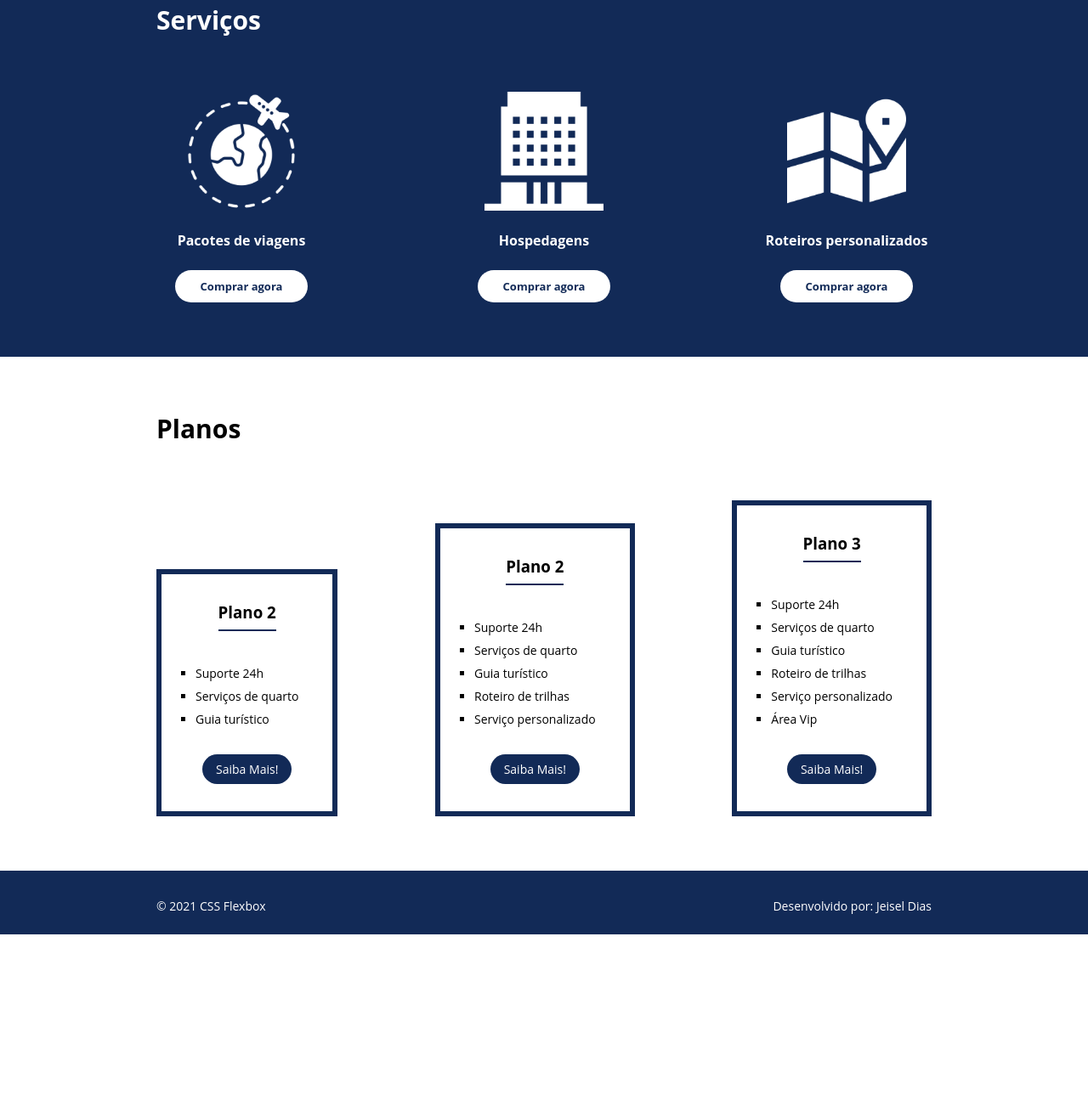
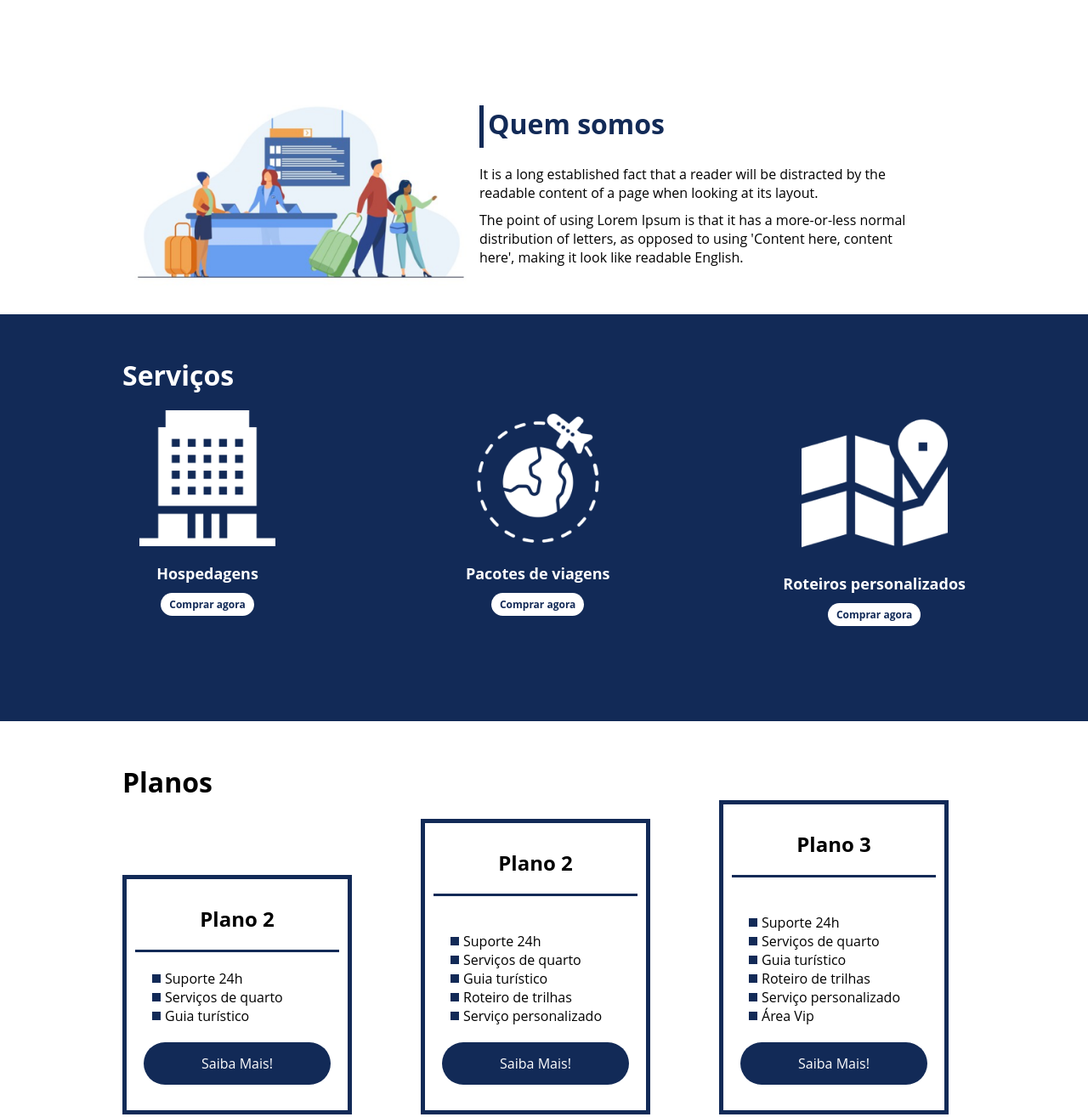
Before and after one commit to jeiseldias/dio-flexbox-projeto, a plain HTML site: page index.html in a window 1280 px wide. Shown: the part 821-2136 px from the top of the page at 85% size. Before the commit the page ends 1921 px from the top, so only its background shows below. Drawn offline with Linux system fonts and the light colour scheme.

Commit message:
Estrutura apresentada pela instrutora Karen Santos

```diff
--- a/index.html
+++ b/index.html
@@ -6,11 +6,12 @@
     <title>Flex Turismos</title>
     <link rel="stylesheet" href="./styles/style.css">
 </head>
+
 <body>
-    <header class="header">
-        <div class="container">
-            <h1>FlexTurismos</h1>
-            <ul class="menu">
+    <header>
+        <div class="flex-container menu">
+            <div><h1>FlexTurismos</h1></div>
+            <ul class="list-items">
                 <li><a href="#quem-somos">Quem Somos</a></li>
                 <li><a href="#servicos">Serviços</a></li>
                 <li><a href="#planos">Planos</a></li>
@@ -18,51 +19,51 @@
         </div>
     </header>
 
-    <div class="container topicos">
-        <div class="topicos-coluna">
+    <div class="flex-container apresentacao">
+        <div class="texto-apresentacao">
             <h1>Flex <br>Turismos</h1>
             <p>O melhor serviço para você!</p>
-            <a href="">Saiba Mais!</a>
+            <a href="" class="btn">Saiba Mais!</a>
         </div>
 
-        <div class="topicos-coluna">
-            <img src="./images/0-main.png" alt="banner de apresentação">
+        <div>
+            <div><img src="./images/0-main.png" alt="banner de apresentação"></div>
         </div>
     </div>
 
-    <div class="container topicos">
-        <div class="topicos-coluna">
-            <img src="./images/1-quem-somos.png" alt="balcão de atendimento">
-        </div>
-
-        <div class="topicos-coluna">
+    <div class="flex-container" id="quem-somos">
+        <div>
             <h2>Quem somos</h2>
             <p class="small-text">It is a long established fact that a reader will be distracted by the readable content of a page when looking at its layout. </p>
             <p class="small-text">The point of using Lorem Ipsum is that it has a more-or-less normal distribution of letters, as opposed to using 'Content here, content here', making it look like readable English.</p>
         </div>
+
+        <div>
+            <div><img src="./images/1-quem-somos.png" alt="balcão de atendimento"></div>
+        </div>
     </div>
 
-    <div class="servicos">
-        <div class="container column">
-            <div class="section-title">
+    <div class="container-externo">
+        <div class="flex-container" id="servicos">
+            <div>
                 <h2>Serviços</h2>
             </div>
 
-            <div class="servicos-colunas">
-                <div class="servicos-icone">
-                    <img src="./images/icon-1.png" alt="pacote de viagens">
+            <div class="list-servicos">
+                <div class="item-servicos">
+                    <div><img src="./images/icon-2.png" alt="hospedagens"></div>
+                    <p>Hospedagens</p>
+                    <a href="#">Comprar agora</a>
+                </div>
+
+                <div class="item-servicos">
+                    <div><img src="./images/icon-1.png" alt="pacote de viagens"></div>
                     <p>Pacotes de viagens</p>
                     <a href="#">Comprar agora</a>
                 </div>
 
-                <div class="servicos-icone">
-                    <img src="./images/icon-2.png" alt="hospedagens">
-                    <p>Hospedagens</p>
-                    <a href="#">Comprar agora</a>
-                </div>
-
-                <div class="servicos-icone">
-                    <img src="./images/icon-3.png" alt="roteiros personalizados">
+                <div class="item-servicos">
+                    <div><img src="./images/icon-3.png" alt="roteiros personalizados"></div>
                     <p>Roteiros personalizados</p>
                     <a href="#">Comprar agora</a>
                 </div>
@@ -70,24 +71,23 @@
         </div>
     </div>
 
-    <div class="container column">
-        <div class="section-title">
-            <h2>Planos</h2>
-        </div>
+    <div class="flex-container" id="planos">
+        <div><h2>Planos</h2></div>
 
-        <div class="planos">
-            <div class="planos-box">
+        <div class="list-planos">
+            <div class="item-plano">
                 <h3>Plano 2</h3>
                 <ul>
                     <li>Suporte 24h</li>
                     <li>Serviços de quarto</li>
                     <li>Guia turístico</li>
                 </ul>
-                <a href="#">Saiba Mais!</a>
+                <a href="#" class="btn">Saiba Mais!</a>
             </div>
 
-            <div class="planos-box">
+            <div class="item-plano">
                 <h3>Plano 2</h3>
+                <br />
                 <ul>
                     <li>Suporte 24h</li>
                     <li>Serviços de quarto</li>
@@ -95,11 +95,12 @@
                     <li>Roteiro de trilhas</li>
                     <li>Serviço personalizado</li>
                 </ul>
-                <a href="#">Saiba Mais!</a>
+                <a href="#" class="btn">Saiba Mais!</a>
             </div>
 
-            <div class="planos-box">
+            <div class="item-plano">
                 <h3>Plano 3</h3>
+                <br />
                 <ul>
                     <li>Suporte 24h</li>
                     <li>Serviços de quarto</li>
@@ -108,15 +109,15 @@
                     <li>Serviço personalizado</li>
                     <li>Área Vip</li>
                 </ul>
-                <a href="#">Saiba Mais!</a>
+                <a href="#" class="btn">Saiba Mais!</a>
             </div>
         </div>
     </div>
 
-    <footer class="footer">
-        <div class="container">
+    <footer>
+        <div class="flex-container footer">
             <p>&copy; 2021 CSS Flexbox</p>
-            <p>Desenvolvido por: Jeisel Dias</p>
+            <p>Desenvolvido por: Karen Santos</p>
         </div>
     </footer>
 </body>
--- a/styles/style.css
+++ b/styles/style.css
@@ -4,187 +4,289 @@
     font-family: 'Open Sans', sans-serif;
 }
 
-a{
+ul {
+    list-style: none;
+    margin: 0;
+    padding: 0;
+}
+
+ul li a {
     text-decoration: none;
 }
 
-ul {
-    list-style: none;
+div img {
+    display: block;
+    width: 100%;
 }
 
-.container {
+.flex-container {
+    display: flex;
+    max-width: 992px;
+    margin: auto;
+    width: 100%;
+    min-width: 320px;
+}
+
+header {
+    background-color: #122A57;
+    height: 100px;
+    display: flex;
+    align-items: center;
+    color: #FFFFFF;
+}
+
+header .list-items {
+    display: flex;
+    width: 100%;
+    max-width: 260px;
+    justify-content: space-between;
+    align-items: center;
+}
+
+.list-items li a {
+    color: #FFFFFF;
+}
+
+header .menu {
+    justify-content: space-between;
+}
+
+.apresentacao {
+    height: 100vh;
+    align-items: center;
+    justify-content: space-between;
+}
+
+.apresentacao .texto-apresentacao {
+    min-height: 200px;
+}
+
+.texto-apresentacao h1 {
+    color: #122A57;
+    font-size: 48px;
+    margin-bottom: 10px;
+}
+
+.btn {
+    background-color: #122A57;
+    color: #FFFFFF;
+    text-align: center;
+    border-radius: 30px;
+    width: 220px;
+    display: block;
+    text-decoration: none;
+    height: 50px;
+    line-height: 50px;
+    margin-top: 10px;
+    margin-bottom: 10px;
+}
+
+#quem-somos {
+    flex-direction: row-reverse;
+    align-items: center;
+    justify-content: space-between;
+}
+
+#quem-somos h2 {
+    font-size: 32px;
+    color: #122A57;
+    display: flex;
+    margin-bottom: 20px;
+}
+
+#quem-somos h2::before {
+    content: "";
+    height: 50px;
+    width: 5px;
+    margin-right: 5px;
+    background-color: #122A57;
+    position: relative;
+}
+
+#quem-somos p {
+    margin-bottom: 10px;
+    width: 90%;
+}
+
+#quem-somos img {
+    min-width: 420px;
+}
+
+.container-externo {
+    background-color: #122A57;
+    width: 100%;
+}
+
+#servicos {
+    flex-direction: column;
+    padding-top: 50px;
+    padding-bottom: 100px;
+}
+
+#servicos h2 {
+    color: #FFFFFF;
+    font-size: 32px;
+    margin-bottom: 20px;
+}
+
+.list-servicos {
     display: flex;
     justify-content: space-between;
+}
 
-    max-width: 912px;
+.list-servicos .item-servicos {
+    text-align: center;
+}
+
+.item-servicos a{
+    width: 220px;
+    background-color: #FFFFFF;
+    border-radius: 30px;
+    height: 50px;
+    text-align: center;
+    margin-top: 20px;
+    line-height: 50px;
+    padding: 5px 10px;
+    color: #122A57;
+    font-size: 12px;
+    text-decoration: none;
+    font-weight: 700;
+}
+
+.item-servicos p {
+    font-weight: 700;
+    font-size: 18px;
+    color: #FFFFFF;
+    margin-top: 20px;
+}
+
+.item-servicos img {
+    width: 80%;
     margin: auto;
 }
 
-.column {
+#planos {
     flex-direction: column;
+    min-height: 100vh;
+    padding-top: 50px;
 }
 
-.footer {
-    background-color: #122a57;
-    padding: 32px 0 24px 0;
-    color: #ffffff;
-    font-size: 14px;
+#planos h2 {
+    font-size: 32px;
 }
 
-.header {
-    background-color: #122a57;
-    color: #ffffff;
-    padding: 20px 0;
-    margin-bottom: 64px;
+.list-planos {
+    display: flex;
+    align-items: flex-end;
+    justify-content: space-between;
 }
 
-.menu {
-    display: flex;
-    justify-content: space-around;
-    min-width: 400px;
+.item-plano {
+    flex: 1;
+    border: 5px solid #122A57;
+    margin-right: 20px;
+    padding: 10px;
+    max-width: 240px;
 }
 
-.menu li {
-    margin: 5px;
-    padding: 10px;
-    text-align: center;
+.item-plano .btn {
+    margin: auto;
+    margin-bottom: 20px;
 }
 
-.menu li a {
-    color: #ffffff;
+.item-plano h3 {
+    font-size: 24px;
+    display: flex;
+    flex-direction: column;
+    text-align: center;
+    margin-top: 20px;
 }
 
-.planos {
-    display: flex;
-    flex-direction: row;
-    justify-content: space-between;
-    align-items: flex-end;
-    margin-bottom: 64px;
+.item-plano h3::after {
+    content: "";
+    background-color: #122A57;
+    width: 100%;
+    height: 3px;
+    margin-top: 20px;
+    margin-bottom: 10px;
 }
 
-.planos-box {
-    border: 6px solid #122a57;
-    padding: 32px 16px;
+.item-plano ul {
+    padding: 10px 20px;
     display: flex;
     flex-direction: column;
+    margin-bottom: 10px;
+}
+
+.item-plano ul li {
+    display: flex;
+    flex-wrap: nowrap;
     align-items: center;
 }
 
-.planos-box a {
-    background-color: #122a57;
-    color: #ffffff;
-    font-size: 14px;
-    padding: 8px 16px;
-    border-radius: 24px;
-    max-width: 100px;
-    text-align: center;
+.item-plano ul li::before {
+    content: "";
+    width: 10px;
+    height: 10px;
+    background-color: #122A57;
+    margin-right: 5px;
 }
 
-.planos-box h3 {
-    border-bottom: 2px solid #122a57;
-    text-align: center;
-    padding-bottom: 8px;
-    margin-bottom: 16px;
-}
-
-.planos-box ul {
-    list-style: square;
-    padding: 24px;
-}
-
-.planos-box li {
-    font-size: 14px;
-    margin-bottom: 8px;
-}
-
-.section-title {
-    font-size: 20px;
-    margin-bottom: 64px;
-}
-
-.servicos {
-    background-color: #122a57;
-    color: #ffffff;
-    padding-top: 48px;
-    margin-bottom: 64px;
-}
-
-.servicos-colunas {
+footer {
+    background-color: #122A57;
+    height: 70px;
     display: flex;
-    flex-direction: row;
-    justify-content: space-between;
-}
-
-.servicos-icone {
-    display: flex;
-    flex-direction: column;
     align-items: center;
 }
 
-.servicos-icone a {
-    background-color: #ffffff;
-    color: #122a57;
-    font-size: 13px;
-    font-weight: bold;
-    padding: 10px 30px;
-    border-radius: 24px;
-    margin-bottom: 64px;
+footer .footer {
+    justify-content: space-between;
+    color: #FFFFFF;
 }
 
-.servicos-icone img {
-    width: 70%;
-    margin-bottom: 24px;
+/* MOBILE */
+
+@media(max-width: 992px) {
+    .flex-container {
+        flex-direction: column;
+    }
+
+    .apresentacao {
+        flex-direction: column-reverse;
+    }
+
+    .apresentacao .texto-apresentacao {
+        width: 100%;
+    }
+
+    #quem-somos {
+        flex-direction: column-reverse;
+    }
+
+    #quem-somos img {
+        min-width: 320px;
+        margin: auto;
+    }
+
+    .list-servicos {
+        flex-direction: column;
+    }
+
+    .item-servicos img {
+        width: 50%;
+        margin: auto;
+    }
+
+    .list-planos {
+        flex-direction: column;
+        align-items: flex-start;
+        margin-bottom: 20px;
+    }
+
+    .list-planos .item-plano {
+        max-width: 90%;
+        margin: auto;
+        width: 100%;
+        margin-bottom: 20px;
+    }
 }
-
-.servicos-icone p {
-    margin-bottom: 24px;
-    font-weight: bold;
-}
-
-.small-text {
-    font-size: 14px;
-}
-
-.topicos-coluna {
-    display: flex;
-    flex-direction: column;
-    justify-content: center;
-
-    flex-basis: 50%;
-    flex-grow: 1;
-}
-
-.topicos-coluna a {
-    display: flex;
-    justify-content: center;
-    max-width: 150px;
-    background-color: #122a57;
-    border-radius: 24px;
-    padding: 8px;
-    color: #ffffff;
-}
-
-.topicos-coluna h1 {
-    color: #122a57;
-    font-size: 45px;
-    font-weight: bold;
-    line-height: 45px;
-
-    margin-bottom: 16px;
-}
-
-.topicos-coluna h2 {
-    color: #122a57;
-    font-size: 30px;
-    border-left: 5px solid #122a57;
-    padding-left: 8px;
-    margin-bottom: 24px;
-}
-
-.topicos-coluna img {
-    width: 100%;
-}
-
-.topicos-coluna p {
-    margin-bottom: 16px;
-}
```
